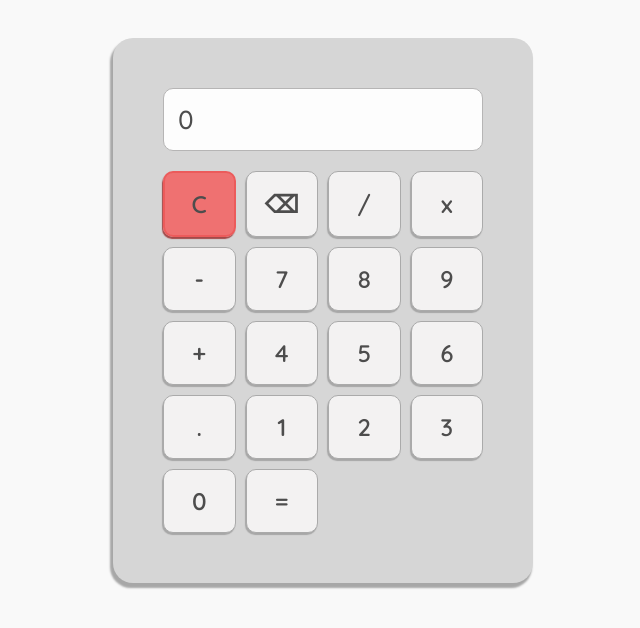
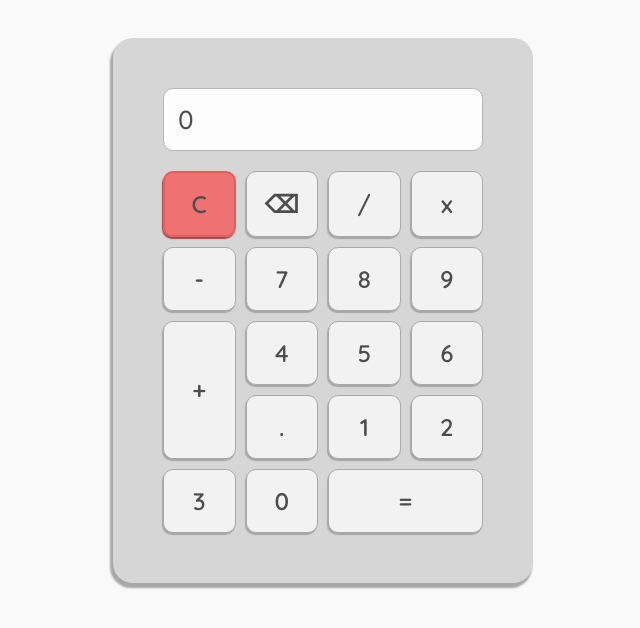
Before and after one commit to Maryann-beep/React-calculator-app, a React (Vite) app: page / in a window 1280 px wide. Shown: the top 628 px of the page, without its empty margins (317-957 px from the left). Built offline with nearby package versions, Linux system fonts and the light colour scheme.

Commit message:
Add grid styles for button layout in App.css

```diff
--- a/src/App.css
+++ b/src/App.css
@@ -44,6 +44,14 @@ html {
   display: grid;
   grid-template-columns: repeat(4, 1fr);
   gap: 1rem;
+}
+
+.buttons-container button:last-child{
+  grid-column:span 2;
+}
+
+.buttons-container button:nth-child(9){
+  grid-row:span 2;
 }
 
 button {
```
